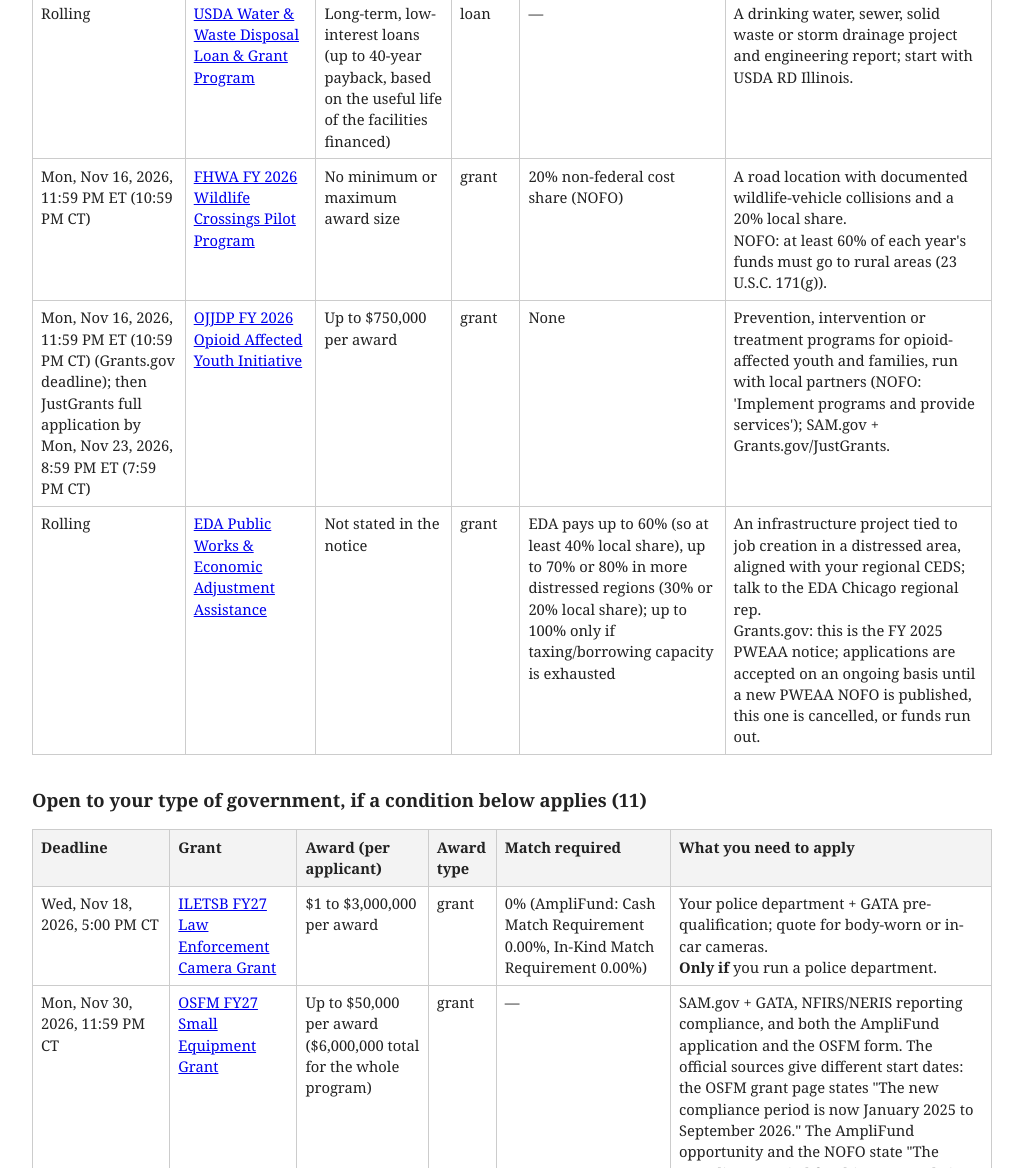
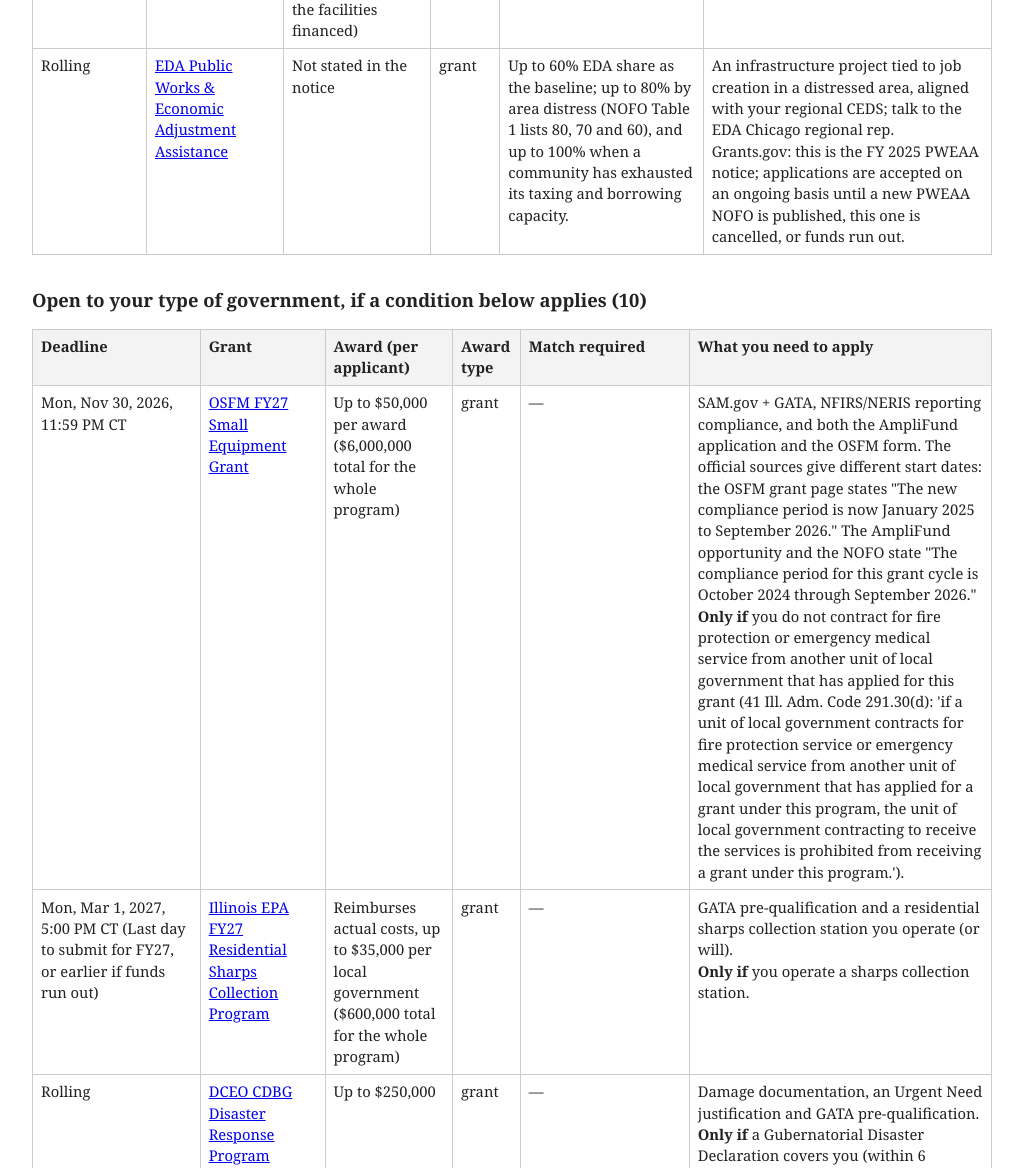
Before and after one commit to dmoney081/deadline-sweep-legal, a plain HTML site: page sample.html in a window 1280 px wide. Shown: the part 1154-2322 px from the top of the page, without its empty margins (128-1151 px from the left). Drawn offline with Linux system fonts and the light colour scheme.

Commit message:
Update sample.html to Village of Ashton as of Fri, Nov 20, 2026
Replaces the live sample (78f51a77, Nov 17 DERA update) with the God-verified fact-fix (1a432f9e): ITSE deadline wording, Walmart last-day label, and EDA match / no FY2025 ranges, plus the as-of line. Drops three grants that have closed. DERA who line unchanged.

```diff
--- a/sample.html
+++ b/sample.html
@@ -1,45 +1,42 @@
 <!doctype html>
 <html lang="en"><head><meta charset="utf-8"><meta name="viewport" content="width=device-width, initial-scale=1">
-<title>Grant deadlines for Village of Ashton (as of Sat, Nov 14, 2026)</title>
+<title>Grant deadlines for Village of Ashton (as of Fri, Nov 20, 2026)</title>
 <style>
 body{font-family:Georgia,serif;max-width:960px;margin:2rem auto;padding:0 1rem;color:#222;line-height:1.45}
 h1{font-size:1.5rem} h2{font-size:1.15rem;margin-top:2rem}
 table{border-collapse:collapse;width:100%;font-size:.92rem} th,td{border:1px solid #ccc;padding:.4rem .5rem;vertical-align:top;text-align:left}
 th{background:#f3f3f3} footer{margin-top:2rem;padding-top:1rem;border-top:1px solid #ccc}
 </style></head><body>
-<!-- source: pro/town_reports/village-of-ashton.html as_of 2026-11-14; public sample regen 2026-11-13 -->
+<!-- source: pro/town_reports/village-of-ashton.html as_of 2026-11-20; public sample regen 2026-11-20 -->
 <p>Deadline Sweep: this is a sample report readers can request for their own town.</p>
-<h1>Grant deadlines for Village of Ashton (as of Sat, Nov 14, 2026)</h1>
-<ol class="summary"><li><strong><a href="https://sfm.illinois.gov/currentfocus/fy-27-small-equipment-grant-.html">FY2027 Small Equipment Grant (Office of the State Fire Marshal)</a></strong>: due Mon, Nov 30, 2026, 11:59 PM (only if you do not contract for fire protection or emergency medical service from another unit of local government that has applied for this grant (41 Ill. Adm. Code 291.30(d): &#x27;if a unit of local government contracts for fire protection service or emergency medical service from another unit of local government that has applied for a grant under this program, the unit of local government contracting to receive the services is prohibited from receiving a grant under this program.&#x27;))</li><li><strong><a href="https://www.grantsolutions.gov/gs/preaward/previewPublicAnnouncement.do?id=128831">Fiscal Year 2026 Wildlife Crossings Pilot Program (FHWA)</a></strong>: due Mon, Nov 16, 2026, 11:59 PM ET</li><li><strong><a href="https://ojjdp.ojp.gov/funding/opportunities/o-ojjdp-2026-172748">OJJDP FY 2026 Opioid Affected Youth Initiative</a></strong>: Grants.gov deadline Mon, Nov 16, 2026, 11:59 PM ET</li></ol>
+<h1>Grant deadlines for Village of Ashton (as of Fri, Nov 20, 2026)</h1>
+<ol class="summary"><li><strong><a href="https://sfm.illinois.gov/currentfocus/fy-27-small-equipment-grant-.html">FY2027 Small Equipment Grant (Office of the State Fire Marshal)</a></strong>: due Mon, Nov 30, 2026, 11:59 PM (only if you do not contract for fire protection or emergency medical service from another unit of local government that has applied for this grant (41 Ill. Adm. Code 291.30(d): &#x27;if a unit of local government contracts for fire protection service or emergency medical service from another unit of local government that has applied for a grant under this program, the unit of local government contracting to receive the services is prohibited from receiving a grant under this program.&#x27;))</li></ol>
 <p>Programs are listed when the official notice names your type of government as an eligible applicant.</p>
 <ul><li>Type: village; county: Lee</li><li>Population: 929 (Census 2025 estimate); 967 in the 2020 Census</li><li>Low/moderate-income share (HUD LMISD, ACS 2016-2020): 41.0%</li></ul>
-<h2>Open to your type of government (8)</h2>
+<h2>Open to your type of government (6)</h2>
 <table><thead><tr><th>Deadline</th><th>Grant</th><th>Award (per applicant)</th><th>Award type</th><th>Match required</th><th>What you need to apply</th></tr></thead><tbody>
 <tr><td>Rolling until Thu, Dec 31, 2026, 5:00 PM CT (or until funds run out)</td><td><a href="https://il.amplifund.com/Public/Opportunities/Details/080262b1-a942-40bc-b2f8-df74ac6eae7a">Illinois CPRG: Stretch Code Adoption Grant – Round 4</a></td><td>Up to $200,000 per town; up to $1,000,000 for a group of 5+ towns</td><td>grant</td><td>None</td><td>GATA pre-qualification, a good-faith effort to consider adopting the Illinois Stretch Energy Code (NOFO: adoption commitment not required), and the Euna/AmpliFund application with Attachment A.</td></tr>
 <tr><td>Rolling</td><td><a href="https://il.amplifund.com/Public/Opportunities/Details/268319a9-d2d0-425d-83bd-d80ef87fb6af">IDNR IRA Urban &amp; Community Forestry Program</a></td><td>Not stated in the notice</td><td>grant</td><td>Required (AmpliFund notice, Matching Requirement: Yes)</td><td>A tree planting/inventory/urban forestry project and local match.</td></tr>
 <tr><td>Open until funds run out</td><td><a href="https://il.amplifund.com/Public/Opportunities/Details/c98f8c15-3e68-4075-8202-616b4b2e6cfd">Illinois EPA Unsewered Communities Planning Grant – Round 3</a></td><td>Up to $30,000 per applicant; the cap steps down by MHI to $17,500</td><td>grant</td><td>—</td><td>An unsewered or underserved area needing a wastewater plan; GATA + AmpliFund.<br><em>Note:</em> your MHI is 75% of the Illinois figure (IEPA scales the cap by your service area&#x27;s MHI).</td></tr>
 <tr><td>Rolling</td><td><a href="https://www.rd.usda.gov/programs-services/community-facilities/community-facilities-direct-loan-grant-program">USDA Community Facilities Direct Loan &amp; Grant Program</a></td><td>Low-interest direct loans (repayment up to 40 years, never longer than the facility&#x27;s useful life)</td><td>loan</td><td>—</td><td>An essential community facility project (fire hall, equipment, town hall, clinic) and a call to the Illinois USDA RD Community Programs specialist.</td></tr>
 <tr><td>Rolling</td><td><a href="https://www.rd.usda.gov/programs-services/water-environmental-programs/water-waste-disposal-loan-grant-program">USDA Water &amp; Waste Disposal Loan &amp; Grant Program</a></td><td>Long-term, low-interest loans (up to 40-year payback, based on the useful life of the facilities financed)</td><td>loan</td><td>—</td><td>A drinking water, sewer, solid waste or storm drainage project and engineering report; start with USDA RD Illinois.</td></tr>
-<tr><td>Mon, Nov 16, 2026, 11:59 PM ET (10:59 PM CT)</td><td><a href="https://www.grantsolutions.gov/gs/preaward/previewPublicAnnouncement.do?id=128831">FHWA FY 2026 Wildlife Crossings Pilot Program</a></td><td>No minimum or maximum award size</td><td>grant</td><td>20% non-federal cost share (NOFO)</td><td>A road location with documented wildlife-vehicle collisions and a 20% local share.<br>NOFO: at least 60% of each year&#x27;s funds must go to rural areas (23 U.S.C. 171(g)).</td></tr>
-<tr><td>Mon, Nov 16, 2026, 11:59 PM ET (10:59 PM CT) (Grants.gov deadline); then JustGrants full application by Mon, Nov 23, 2026, 8:59 PM ET (7:59 PM CT)</td><td><a href="https://ojjdp.ojp.gov/funding/opportunities/o-ojjdp-2026-172748">OJJDP FY 2026 Opioid Affected Youth Initiative</a></td><td>Up to $750,000 per award</td><td>grant</td><td>None</td><td>Prevention, intervention or treatment programs for opioid-affected youth and families, run with local partners (NOFO: &#x27;Implement programs and provide services&#x27;); SAM.gov + Grants.gov/JustGrants.</td></tr>
-<tr><td>Rolling</td><td><a href="https://www.grants.gov/search-results-detail/346815">EDA Public Works &amp; Economic Adjustment Assistance</a></td><td>Not stated in the notice</td><td>grant</td><td>EDA pays up to 60% (so at least 40% local share), up to 70% or 80% in more distressed regions (30% or 20% local share); up to 100% only if taxing/borrowing capacity is exhausted</td><td>An infrastructure project tied to job creation in a distressed area, aligned with your regional CEDS; talk to the EDA Chicago regional rep.<br>Grants.gov: this is the FY 2025 PWEAA notice; applications are accepted on an ongoing basis until a new PWEAA NOFO is published, this one is cancelled, or funds run out.</td></tr>
+<tr><td>Rolling</td><td><a href="https://www.grants.gov/search-results-detail/346815">EDA Public Works &amp; Economic Adjustment Assistance</a></td><td>Not stated in the notice</td><td>grant</td><td>Up to 60% EDA share as the baseline; up to 80% by area distress (NOFO Table 1 lists 80, 70 and 60), and up to 100% when a community has exhausted its taxing and borrowing capacity.</td><td>An infrastructure project tied to job creation in a distressed area, aligned with your regional CEDS; talk to the EDA Chicago regional rep.<br>Grants.gov: this is the FY 2025 PWEAA notice; applications are accepted on an ongoing basis until a new PWEAA NOFO is published, this one is cancelled, or funds run out.</td></tr>
 </tbody></table>
-<h2>Open to your type of government, if a condition below applies (11)</h2>
+<h2>Open to your type of government, if a condition below applies (10)</h2>
 <table><thead><tr><th>Deadline</th><th>Grant</th><th>Award (per applicant)</th><th>Award type</th><th>Match required</th><th>What you need to apply</th></tr></thead><tbody>
-<tr><td>Wed, Nov 18, 2026, 5:00 PM CT</td><td><a href="https://il.amplifund.com/Public/Opportunities/Details/a7a97ce6-7f6f-4353-9659-705a1233f916">ILETSB FY27 Law Enforcement Camera Grant</a></td><td>$1 to $3,000,000 per award</td><td>grant</td><td>0% (AmpliFund: Cash Match Requirement 0.00%, In-Kind Match Requirement 0.00%)</td><td>Your police department + GATA pre-qualification; quote for body-worn or in-car cameras.<br><strong>Only if</strong> you run a police department.</td></tr>
 <tr><td>Mon, Nov 30, 2026, 11:59 PM CT</td><td><a href="https://sfm.illinois.gov/currentfocus/fy-27-small-equipment-grant-.html">OSFM FY27 Small Equipment Grant</a></td><td>Up to $50,000 per award ($6,000,000 total for the whole program)</td><td>grant</td><td>—</td><td>SAM.gov + GATA, NFIRS/NERIS reporting compliance, and both the AmpliFund application and the OSFM form. The official sources give different start dates: the OSFM grant page states &quot;The new compliance period is now January 2025 to September 2026.&quot; The AmpliFund opportunity and the NOFO state &quot;The compliance period for this grant cycle is October 2024 through September 2026.&quot;<br><strong>Only if</strong> you do not contract for fire protection or emergency medical service from another unit of local government that has applied for this grant (41 Ill. Adm. Code 291.30(d): &#x27;if a unit of local government contracts for fire protection service or emergency medical service from another unit of local government that has applied for a grant under this program, the unit of local government contracting to receive the services is prohibited from receiving a grant under this program.&#x27;).</td></tr>
 <tr><td>Mon, Mar 1, 2027, 5:00 PM CT (Last day to submit for FY27, or earlier if funds run out)</td><td><a href="https://epa.illinois.gov/topics/waste-management/waste-disposal/medication-disposal/sharps/residential-sharps-collection-program.html">Illinois EPA FY27 Residential Sharps Collection Program</a></td><td>Reimburses actual costs, up to $35,000 per local government ($600,000 total for the whole program)</td><td>grant</td><td>—</td><td>GATA pre-qualification and a residential sharps collection station you operate (or will).<br><strong>Only if</strong> you operate a sharps collection station.</td></tr>
 <tr><td>Rolling</td><td><a href="https://dceo.illinois.gov/aboutdceo/grantopportunities/1637-2010.html">DCEO CDBG Disaster Response Program</a></td><td>Up to $250,000</td><td>grant</td><td>—</td><td>Damage documentation, an Urgent Need justification and GATA pre-qualification.<br><strong>Only if</strong> a Gubernatorial Disaster Declaration covers you (within 6 months).</td></tr>
 <tr><td>Rolling</td><td><a href="https://dceo.illinois.gov/aboutdceo/grantopportunities/1631-2890.html">DCEO CDBG Economic Development Program</a></td><td>$300,000 – $1,000,000 (max $25,000 per job created / $10,000 per job retained)</td><td>grant</td><td>Cost sharing required (CSFA 2890 says &#x27;Yes&#x27;); leverage from the business/lenders must be firmly committed (Appendix A &#x27;Resource Leveraging&#x27;)</td><td>A business ready to create/retain jobs with committed private financing; the city/village applies on its behalf.<br><strong>Only if</strong> a business is ready to create or keep jobs.</td></tr>
 <tr><td>Open until funds run out</td><td><a href="https://epa.illinois.gov/topics/drinking-water/public-water-users/lsli-grant-opportunity.html">Illinois EPA Lead Service Line Inventory (LSLI) Grant Program</a></td><td>$20,000 – $50,000 per applicant, set by number of service connections (under 100: $20,000; 5,000+: $50,000)</td><td>grant</td><td>None</td><td>Ownership of a community water supply that still needs its lead service line inventory; GATA. NOFO Round 4: &#x27;Applicants must have a Median Household Income (MHI) below 120% of the current State average MHI&#x27;.<br><strong>Only if</strong> you own a community water system.</td></tr>
-<tr><td>Mon, Nov 30, 2026 (Last day to submit for FY27)</td><td><a href="https://www.walmart.org/how-we-give/local-community-grants">Walmart Spark Good Local Grants (FY27 Cycle 3)</a></td><td>$250 – $5,000</td><td>grant</td><td>—</td><td>A Walmart or Sam&#x27;s Club serving your area; apply through Spark Good/Deed.<br><strong>Only if</strong> a Walmart or Sam&#x27;s Club serves your area.</td></tr>
+<tr><td>Mon, Nov 30, 2026 (Walmart: last day to submit is November 30)</td><td><a href="https://www.walmart.org/how-we-give/local-community-grants">Walmart Spark Good Local Grants (FY27 Cycle 3)</a></td><td>$250 – $5,000</td><td>grant</td><td>—</td><td>A Walmart or Sam&#x27;s Club serving your area; apply through Spark Good/Deed.<br><strong>Only if</strong> a Walmart or Sam&#x27;s Club serves your area.</td></tr>
 <tr><td>Tue, Dec 1, 2026, 11:59 PM ET (10:59 PM CT) (Grants.gov deadline); then JustGrants full application by Tue, Dec 8, 2026, 8:59 PM ET (7:59 PM CT)</td><td><a href="https://bja.ojp.gov/funding/opportunities/o-bja-2026-172793">OJP FY 2026 Integrity in American Elections Grant Program</a></td><td>Up to $250,000 per award</td><td>grant</td><td>None</td><td>An election security/administration project; SAM.gov + Grants.gov/JustGrants.<br><strong>Only if</strong> you administer elections (Illinois Election Code, Section 1-3: &quot;Election authority&quot; means a county clerk or a Board of Election Commissioners).</td></tr>
 <tr><td>Thu, Dec 31, 2026</td><td><a href="https://www.rd.usda.gov/programs-services/solid-waste-management-grants">USDA Solid Waste Management Grant Program</a></td><td>No minimum award; each award is capped at 25 percent of the funding available for this program</td><td>grant</td><td>None</td><td>A plan to deliver solid-waste technical assistance/training to rural areas and towns of 10,000 or less.<br><strong>Only if</strong> you will deliver solid-waste technical assistance to rural areas.<br>USDA: the grant funds organizations that provide technical assistance or training on solid waste, and cannot pay for construction, operation or maintenance.</td></tr>
-<tr><td>Fri, Jan 22, 2027, 11:59 PM ET (10:59 PM CT)</td><td><a href="https://www.epa.gov/dera/national">EPA 2026 DERA National Program</a></td><td>Up to $8,000,000 per application (EPA Region 5, which serves Illinois)</td><td>grant</td><td>Mandatory cost share 0%–80% by technology (NOFO Table 2); e.g. highway vehicle replacement 55%–75%, nonroad equipment replacement 60%–75%</td><td>Older diesel trucks/equipment to replace or retrofit, plus your cost share.<br>Cities and villages can apply only as a local agency with jurisdiction over transportation or air quality; townships and fire districts are not named in the notice.</td></tr>
-<tr><td>Mon, Mar 1, 2027, 5:00 PM EST (next phase); final phase Wed, Sep 1, 2027, 5:00 PM EST</td><td><a href="https://www.grants.gov/search-results-detail/363446">NHTSA Innovative Traffic Safety Enforcement (ITSE) Grant Program</a></td><td>$500,000 – $2,000,000 per award</td><td>grant</td><td>None</td><td>A traffic-enforcement project.<br><strong>Only if</strong> you run a police department.</td></tr>
+<tr><td>Fri, Jan 22, 2027, 11:59 PM ET (10:59 PM CT)</td><td><a href="https://www.epa.gov/dera/national">EPA 2026 DERA National Program</a></td><td>Up to $8,000,000 per application (EPA Region 5, which serves Illinois)</td><td>grant</td><td>Mandatory cost share 0%–80% by technology (NOFO Table 2); e.g. highway vehicle replacement 55%–75%, nonroad equipment replacement 60%–75%</td><td>Older diesel trucks/equipment to replace or retrofit, plus your cost share.<br><strong>Only if</strong> you have older diesel vehicles or equipment and jurisdiction over transportation or air quality.</td></tr>
+<tr><td>Next phase Mon, Mar 1, 2027; final phase Wed, Sep 1, 2027. The NOFO says applications are due by 5 p.m. EST on those dates, and that NHTSA will announce deadlines for future phases. Grants.gov lists the Sep 1 close as 12:00 a.m. EDT, so submit by Tue, Aug 31.</td><td><a href="https://www.grants.gov/search-results-detail/363446">NHTSA Innovative Traffic Safety Enforcement (ITSE) Grant Program</a></td><td>$500,000 – $2,000,000 per award</td><td>grant</td><td>None</td><td>A traffic-enforcement project.<br><strong>Only if</strong> you run a police department.</td></tr>
 </tbody></table>
 <h2>Before you apply: readiness checklist</h2>
-<ul><li>&#9744; <strong>GATA pre-qualification</strong>: Applicants must be GATA pre-qualified. Register each year in the Illinois GATA Grantee Portal (https://grants.illinois.gov/portal/). Every Illinois state grant (DCEO, IEPA, IDNR, OSFM, ICJIA, IFA) checks it. Needed for 9 of the grants above.</li><li>&#9744; <strong>SAM.gov registration and UEI</strong>: Active SAM.gov registration with a Unique Entity ID (https://sam.gov). Renew every 12 months; new registrations can take several weeks. Needed for 9 of the grants above.</li><li>&#9744; <strong>Grants.gov / JustGrants accounts</strong>: A Grants.gov account with an authorized organization representative (https://www.grants.gov). DOJ grants also need JustGrants (https://justicegrants.usdoj.gov): Grants.gov first, then the full application in JustGrants. Needed for 7 of the grants above.</li><li>&#9744; <strong>NFIRS / NERIS incident reporting (fire departments only)</strong>: Only if you run a fire department: keep incident reporting current in NFIRS / NERIS (https://www.usfa.fema.gov/nfirs/).</li><li>&#9744; <strong>Hazard mitigation plan</strong>: A FEMA-approved hazard mitigation plan your board has adopted (your county&#x27;s multi-jurisdictional plan counts if you joined it). Required for FEMA mitigation project grants. Not needed for anything on your list right now.</li></ul>
+<ul><li>&#9744; <strong>GATA pre-qualification</strong>: Applicants must be GATA pre-qualified. Register each year in the Illinois GATA Grantee Portal (https://grants.illinois.gov/portal/). Every Illinois state grant (DCEO, IEPA, IDNR, OSFM, ICJIA, IFA) checks it. Needed for 8 of the grants above.</li><li>&#9744; <strong>SAM.gov registration and UEI</strong>: Active SAM.gov registration with a Unique Entity ID (https://sam.gov). Renew every 12 months; new registrations can take several weeks. Needed for 7 of the grants above.</li><li>&#9744; <strong>Grants.gov / JustGrants accounts</strong>: A Grants.gov account with an authorized organization representative (https://www.grants.gov). DOJ grants also need JustGrants (https://justicegrants.usdoj.gov): Grants.gov first, then the full application in JustGrants. Needed for 5 of the grants above.</li><li>&#9744; <strong>NFIRS / NERIS incident reporting (fire departments only)</strong>: Only if you run a fire department: keep incident reporting current in NFIRS / NERIS (https://www.usfa.fema.gov/nfirs/).</li><li>&#9744; <strong>Hazard mitigation plan</strong>: A FEMA-approved hazard mitigation plan your board has adopted (your county&#x27;s multi-jurisdictional plan counts if you joined it). Required for FEMA mitigation project grants. Not needed for anything on your list right now.</li></ul>
 <p>Grant facts were checked against each program&#x27;s official notice; the oldest check among the programs in this report was on Thu, Oct 29, 2026. Anything the official notice does not settle is left out of this report.</p>
 <p>Calendar of these deadlines (.ics for Google/Outlook): calendar available to Pro readers.</p>
 <footer><p>Want this list kept current? <strong>Deadline Sweep Pro</strong>: $15/month or $150/year for a Thursday 'closing soon' alert plus the full grant calendar:
```
